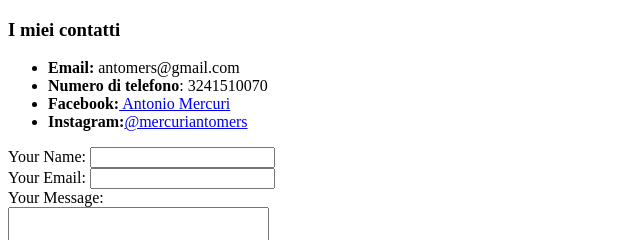
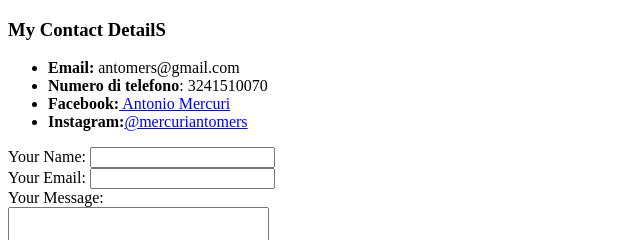
Before and after one commit to antomers/cv, a plain HTML site: page contatti.html in a window 1280 px wide. Shown: the top 240 px of the page, 0-640 px from the left. Drawn offline with Linux system fonts and the light colour scheme.

Commit message:
Update contatti.html

```diff
--- a/contatti.html
+++ b/contatti.html
@@ -2,10 +2,10 @@
 <html lang="en">
 <head>
     <meta charset="UTF-8">
-    <title>I miei contatti</title>
+    <title>Contact Me</title>
 </head>
 <body>
-   <h3>I miei contatti</h3>
+   <h3>My Contact DetailS</h3>
    <ul>
     <li><strong>Email: </strong> antomers@gmail.com</li>
     <li><strong>Numero di telefono</strong>: 3241510070</li>
```
